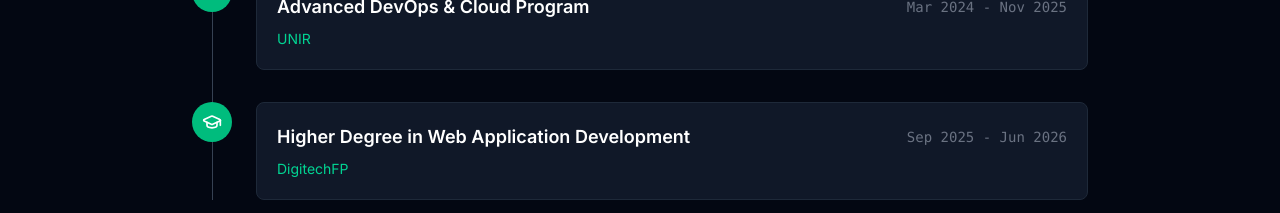
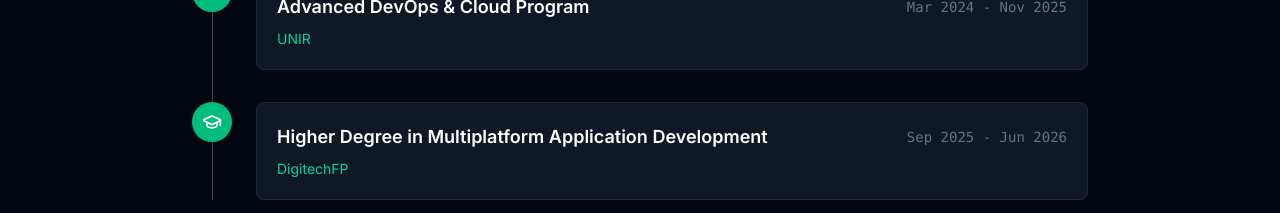
Before and after one commit to albertmenendezg/portfolio, a Next.js app: page / in a window 1280 px wide. Shown: the part 3720-3933 px from the top of the page. Built offline with nearby package versions, Linux system fonts and the light colour scheme.

Commit message:
Fix DigitechFP to DAM

```diff
--- a/src/data/portfolio.ts
+++ b/src/data/portfolio.ts
@@ -107,7 +107,7 @@ export const education = [
   },
   {
     id: 3,
-    degreeKey: "education.entries.daw-digitech.degree",
+    degreeKey: "education.entries.dam-digitech.degree",
     institution: "DigitechFP",
     startDate: new Date(Date.UTC(2025, 8, 1)),
     endDate: new Date(Date.UTC(2026, 5, 1)),
--- a/src/i18n/locales/en.json
+++ b/src/i18n/locales/en.json
@@ -110,8 +110,8 @@
       "devops-cloud": {
         "degree": "Advanced DevOps & Cloud Program"
       },
-      "daw-digitech": {
-        "degree": "Higher Degree in Web Application Development"
+      "dam-digitech": {
+        "degree": "Higher Degree in Multiplatform Application Development"
       }
     }
   },
--- a/src/i18n/locales/es.json
+++ b/src/i18n/locales/es.json
@@ -110,8 +110,8 @@
       "devops-cloud": {
         "degree": "Programa Avanzado DevOps & Cloud"
       },
-      "daw-digitech": {
-        "degree": "Grado Superior en Desarrollo de Aplicaciones Web"
+      "dam-digitech": {
+        "degree": "Grado Superior en Desarrollo de Aplicaciones Multiplataforma"
       }
     }
   },
```
